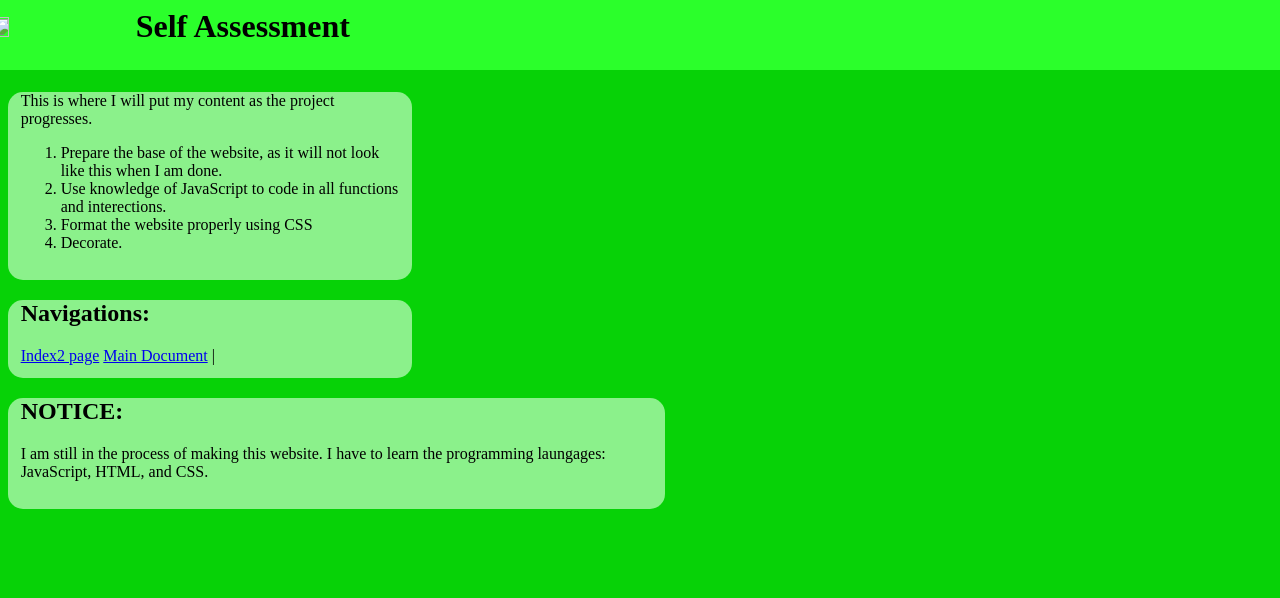
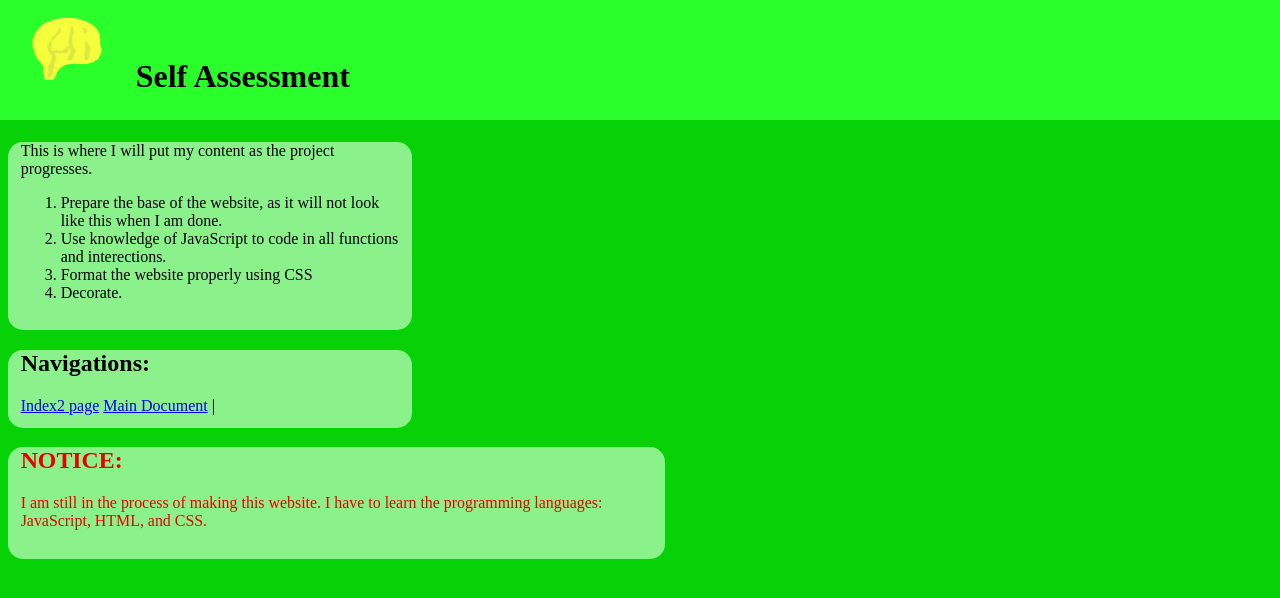
Before and after one commit to Yucksta/Project-Pisces, a plain HTML site: page javascript_1/index.html in a window 1280 px wide. Shown: the top 598 px of the page. Drawn offline with Linux system fonts and the light colour scheme.

Commit message:
I have followed all of the criteria for the refreshment of my currently unfortunate grade of 2/8. I hope this update I have made for my code is sufficient.

```diff
--- a/javascript_1/index.html
+++ b/javascript_1/index.html
@@ -8,7 +8,7 @@
 </head>
 <body>
     <header>
-        <h1><a href="file:///Users/hs02/Downloads/5b62482ee9032dbfeb447cf811bd644c.gif" download="D1b.png"><img src="file:///Users/hs02/Documents/D1b.png" style="width: 10%;height: 10%;"></a>Self Assessment</h1>
+        <h1><a href="D1b.png" download="D1b.png"><img src="D1b.png" style="width: 10%;height: 10%;"></a>Self Assessment</h1>
     </header>
     <main>
 
@@ -24,7 +24,6 @@
     </main>
     <nav>
         <div class="container1">
-
             <h2>Navigations:</h2>
             <a href="index2.html">Index2 page</a>
             <a href="https://docs.google.com/document/d/1db_Wok8JQiyBfEpsUrg2VTF408YgnFsjidb-nMpdsmg/edit?tab=t.0https://docs.google.com/document/d/1db_Wok8JQiyBfEpsUrg2VTF408YgnFsjidb-nMpdsmg">Main Document</a> |
@@ -32,8 +31,10 @@
     </nav>
     <footer>
         <div id="container2">
-            <h2>NOTICE:</h2>
-            <p>I am still in the process of making this website. I have to learn the programming laungages: JavaScript, HTML, and CSS.</p>
+            <div id="test">
+                <h2>NOTICE:</h2>
+                <p>I am still in the process of making this website. I have to learn the programming languages: JavaScript, HTML, and CSS.</p>
+            </div>
         </div>
     </footer>
     <script src="script.js"></script>
--- a/javascript_1/script.js
+++ b/javascript_1/script.js
@@ -1,8 +1,17 @@
-console.log("Hi");
-let x = 0;
-while (x < 100) {
-    const su = document.getElementsByClassName("container1");
-    su.padding_left = x + "px";
-    console.log(x);
-    x++;
+console.log("Code is running. Running where? I don't know.");
+let countvariablethatalsoneedstobethisway = 0;
+while (countvariablethatalsoneedstobethisway < 100000) {
+    const documentaryelementalstatus = document.getElementById("test");
+    const temporarylimitvariablethatwasenlargenedtoanunreasonablelengthforschoology = countvariablethatalsoneedstobethisway
+    function ComputerFrameUpdatingSoftwareDesignedToRepresentTheIllusionOfChioce () {
+        documentaryelementalstatus.style.fontSize =  15 + Math.abs(Math.sin(temporarylimitvariablethatwasenlargenedtoanunreasonablelengthforschoology / 100)) + "px";
+        documentaryelementalstatus.style.color = "rgb(" + Math.abs(Math.sin(temporarylimitvariablethatwasenlargenedtoanunreasonablelengthforschoology / 100)) * 255 + ",0,0)"
+    }
+    if (countvariablethatalsoneedstobethisway % 1300 != 0 && countvariablethatalsoneedstobethisway % 294 != 0){
+        setTimeout(ComputerFrameUpdatingSoftwareDesignedToRepresentTheIllusionOfChioce, countvariablethatalsoneedstobethisway * 2.5)
+    }
+    else {
+        console.log(countvariablethatalsoneedstobethisway)
+    }
+    countvariablethatalsoneedstobethisway++;
 }
```
Also changed, not shown: javascript_1/D1b.png (added), 1 other file.
